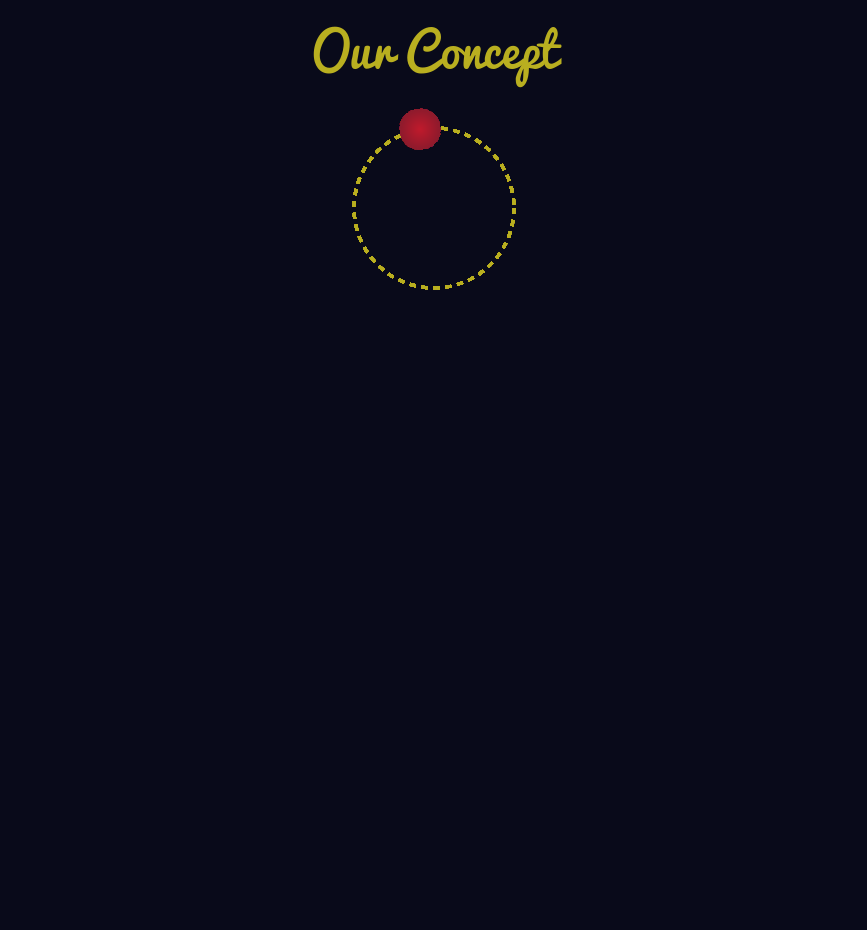
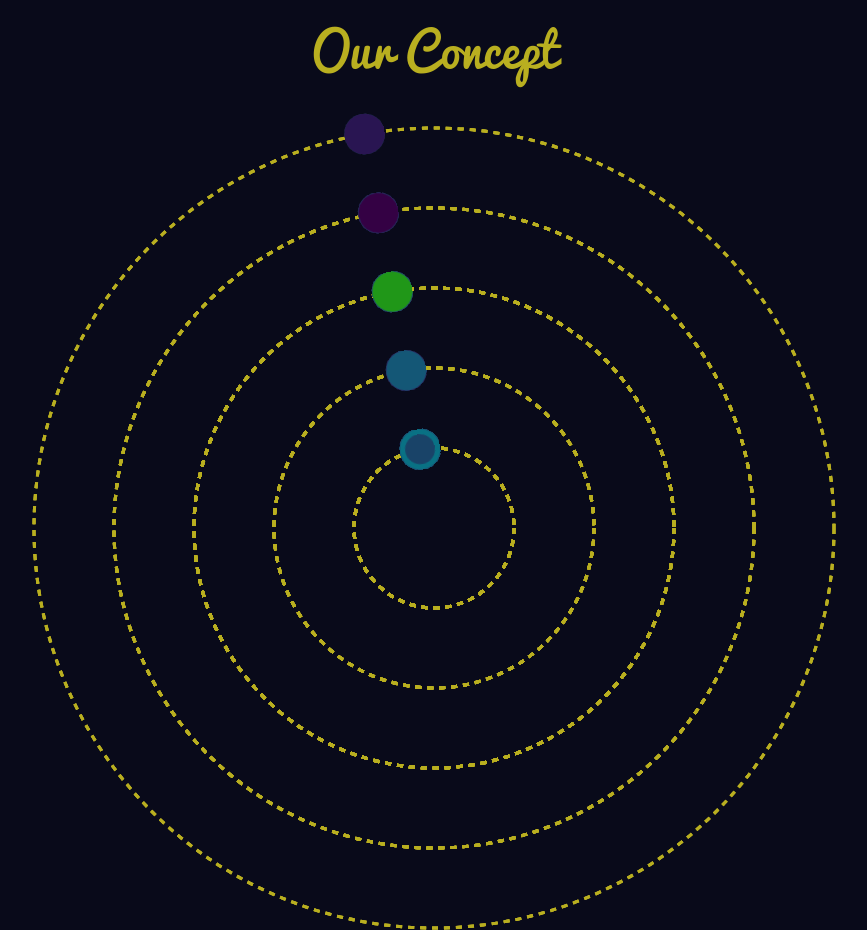
Before and after one commit to reggiegg/CPSC410, a plain HTML site: page site/index.html in a window 1280 px wide. Shown: the whole page, without its empty margins (206-1073 px from the left). Before the commit the page ends 800 px from the top, so only its background shows below. Drawn offline with nearby package versions, Linux system fonts and the light colour scheme.

Commit message:
got the color working

```diff
--- a/site/index.css
+++ b/site/index.css
@@ -54,7 +54,7 @@ body {
 }
 
 .planet circle {
-  fill: url(#planet-gradient);
+  /*fill: url(#planet-gradient);*/
 }
 
 @-moz-keyframes rotate {
--- a/site/index.html
+++ b/site/index.html
@@ -75,9 +75,12 @@ d3.csv("planets.csv", type, function(error, planets) {
       .style(prefix + "animation-duration", function(d) { return t(d.period) + "s"; })
       .style(prefix + "transform-origin", function(d) { return d.system.radius + "px " + d.system.radius + "px"; })
     .append("circle")
+      .attr("style", function(d) { return "fill:#"+d.hue.toString().substring(1,7);})
       .attr("transform", function(d) { return "translate(" + d.system.radius + "," + d.system.radius + ")"; })
       .attr("cx", function(d) { return x(d.semimajor_axis); })
       .attr("r", function(d) { return r(d.planet_radius); });
+
+
 });
 
 function type(d) {
@@ -85,6 +88,7 @@ function type(d) {
   d.planet_radius = +d.planet_radius;
   d.semimajor_axis = +d.semimajor_axis;
   d.stellar_radius = +d.stellar_radius;
+  d.hue = +d.hue
   return d;
 }
 
--- a/site/planets.csv
+++ b/site/planets.csv
@@ -1,151 +1,151 @@
 period,planet_radius,semimajor_axis,stellar_radius,stellar_teff,id,planet_name,hue
-18,40,0.2,1,1,416862570,RevisionGraphScene,5242960,
-18,60,0.2,1,1,416862570,FileTableRow,2097184,
-18,30,0.2,1,1,416862570,ConflictResolverHandler,5242960,
-18,30,0.2,1,1,416862570,ConflictAction,4194368,
-18,60,0.2,1,1,416862570,HistoryDialog,7340144,
-18,60,0.2,1,1,416862570,BranchTask,6291552,
-18,60,0.2,1,1,416862570,PropertiesTask,5242960,
-18,20,0.2,1,1,416862570,Runnable,3145776,
-18,60,0.2,1,1,416862570,RevisionGraph,6291552,
-18,40,0.2,1,1,416862570,GraphViewFrame,7340144,
-18,60,0.2,1,1,416862570,PropertyHandler,2097184,
-18,10,0.2,1,1,416862570,ListSelectionListener,4194368,
-18,30,0.2,1,1,416862570,ISVNEventHandler,-2097184,
-18,40,0.2,1,1,416862570,SelectedProperty,2097184,
-18,10,0.2,1,1,416862570,PopupMenuProvider,7340144,
-18,20,0.2,1,1,416862570,Border,6291552,
-18,30,0.2,1,1,416862570,ISVNCommitHandler,3145776,
-18,60,0.2,1,1,416862570,FileRowImpl,4194368,
-18,20,0.2,1,1,416862570,FilenameFilter,3145776,
-18,60,0.2,1,1,416862570,PropertiesDialog,7340144,
-18,10,0.2,1,1,416862570,MouseAdapter,3145776,
-18,60,0.2,1,1,416862570,SortedListEntry,4194368,
-18,40,0.2,1,1,416862570,ActionListener,3145776,
-18,30,0.2,1,1,416862570,SwingWorker,5242960,
-18,20,0.2,1,1,416862570,Logger,4194368,
-18,30,0.2,1,1,416862570,ListSelectionListener,3145776,
-18,60,0.2,1,1,416862570,RepoTreeView,6291552,
-18,50,0.2,1,1,416862570,GraphView,7340144,
-18,30,0.2,1,1,416862570,ActionListener,3145776,
-18,20,0.2,1,1,416862570,DefaultTableCellRenderer,5242960,
-18,30,0.2,1,1,416862570,ISVNEventHandler,3145776,
-18,10,0.2,1,1,416862570,MouseAdapter,3145776,
-18,60,0.2,1,1,416862570,SwitchTask,6291552,
-18,60,0.2,1,1,416862570,FieldState,2097184,
-18,60,0.2,1,1,416862570,HistoryTask,6291552,
-18,10,0.2,1,1,416862570,ListSelectionListener,4194368,
-18,60,0.2,1,1,416862570,Handler,4194368,
-18,60,0.2,1,1,416862570,SSLLoginAuth,3145776,
-18,60,0.2,1,1,416862570,CleanupTask,5242960,
-18,60,0.2,1,1,416862570,ComboBoxState,3145776,
-18,10,0.2,1,1,416862570,DefaultTableModel,3145776,
-18,20,0.2,1,1,416862570,Runnable,3145776,
-18,10,0.2,1,1,416862570,WindowCloseListener,3145776,
-18,60,0.2,1,1,416862570,ResolveTask,6291552,
-18,40,0.2,1,1,416862570,URLChooser,6291552,
-18,10,0.2,1,1,416862570,JTable,3145776,
-18,10,0.2,1,1,416862570,Main,3145776,
-18,60,0.2,1,1,416862570,UpdateTask,5242960,
-18,60,0.2,1,1,416862570,ActionListener,3145776,
-18,10,0.2,1,1,416862570,ComponentAdapter,5242960,
-18,60,0.2,1,1,416862570,RevertTask,5242960,
-18,40,0.2,1,1,416862570,JIndentTask,6291552,
-18,60,0.2,1,1,416862570,MergeTask,5242960,
-18,40,0.2,1,1,416862570,TextFieldProperty,3145776,
-18,60,0.2,1,1,416862570,Location,4194368,
-18,40,0.2,1,1,416862570,RowFilter,-5242960,
-18,60,0.2,1,1,416862570,GraphTreeWidget,4194368,
-18,40,0.2,1,1,416862570,AnnotationHandler,5242960,
-18,60,0.2,1,1,416862570,RepoNodeData,4194368,
-18,30,0.2,1,1,416862570,ISVNEventHandler,1048592,
-18,60,0.2,1,1,416862570,LoginDialog,6291552,
-18,60,0.2,1,1,416862570,SceneSupport,5242960,
-18,60,0.2,1,1,416862570,SVNAppView,6291552,
-18,20,0.2,1,1,416862570,ActionListener,2097184,
-18,60,0.2,1,1,416862570,SelectedState,2097184,
-18,20,0.2,1,1,416862570,Logger,4194368,
-18,10,0.2,1,1,416862570,ItemListener,3145776,
-18,40,0.2,1,1,416862570,AnnotateTask,5242960,
-18,30,0.2,1,1,416862570,ISVNEventHandler,3145776,
-18,60,0.2,1,1,416862570,SortedListModel,5242960,
-18,20,0.2,1,1,416862570,ListSelectionListener,3145776,
-18,20,0.2,1,1,416862570,ISVNLogEntryHandler,3145776,
-18,60,0.2,1,1,416862570,GraphTask,5242960,
-18,20,0.2,1,1,416862570,TreeSelectionListener,3145776,
-18,60,0.2,1,1,416862570,ActionListener,3145776,
-18,60,0.2,1,1,416862570,FileTableModel,3145776,
-18,10,0.2,1,1,416862570,DefaultTableCellRenderer,5242960,
-18,60,0.2,1,1,416862570,MultiLineToolTipUI,5242960,
-18,60,0.2,1,1,416862570,DiffTask,5242960,
-18,30,0.2,1,1,416862570,ISVNEventHandler,3145776,
-18,10,0.2,1,1,416862570,Main,3145776,
-18,60,0.2,1,1,416862570,AddTask,5242960,
-18,60,0.2,1,1,416862570,CommitFrame,6291552,
-18,20,0.2,1,1,416862570,SelectProvider,4194368,
-18,60,0.2,1,1,416862570,CheckoutTask,6291552,
-18,40,0.2,1,1,416862570,ComboBoxProperty,2097184,
-18,30,0.2,1,1,416862570,ISVNEventHandler,3145776,
-18,60,0.2,1,1,416862570,SceneSupport,5242960,
-18,40,0.2,1,1,416862570,SVNAppAboutBox,7340144,
-18,10,0.2,1,1,416862570,MouseWheelListener,3145776,
-18,30,0.2,1,1,416862570,AnnotateDialog,7340144,
-18,30,0.2,1,1,416862570,AbstractAction,4194368,
-18,20,0.2,1,1,416862570,ISVNLogEntryHandler,5242960,
-18,40,0.2,1,1,416862570,ActionListener,3145776,
-18,10,0.2,1,1,416862570,JMeldDiffView,7340144,
-18,20,0.2,1,1,416862570,ISVNStatusHandler,3145776,
-18,10,0.2,1,1,416862570,ComponentAdapter,5242960,
-18,20,0.2,1,1,416862570,Thread,4194368,
-18,20,0.2,1,1,416862570,ListSelectionListener,1048592,
-18,40,0.2,1,1,416862570,SVNLogger,3145776,
-18,40,0.2,1,1,416862570,RevisionGraphScene,5242960,
-18,40,0.2,1,1,416862570,ListDataListener,3145776,
-18,60,0.2,1,1,416862570,AbstractTableModel,1048592,
-18,30,0.2,1,1,416862570,UserPass,5242960,
-18,20,0.2,1,1,416862570,FileTableRenderer,4194368,
-18,60,0.2,1,1,416862570,RevisionGraph,6291552,
-18,60,0.2,1,1,416862570,GraphTree,3145776,
-18,10,0.2,1,1,416862570,PopupMenuProvider,7340144,
-18,20,0.2,1,1,416862570,KeyAdapter,0,
-18,60,0.2,1,1,416862570,GraphTreeWidget,4194368,
-18,20,0.2,1,1,416862570,SelectProvider,4194368,
-18,60,0.2,1,1,416862570,PropertyHandler,3145776,
-18,30,0.2,1,1,416862570,Runnable,4194368,
-18,20,0.2,1,1,416862570,StreamLogger,4194368,
-18,60,0.2,1,1,416862570,UpdateAppTask,5242960,
-18,60,0.2,1,1,416862570,HistoryPopupMenu,5242960,
-18,60,0.2,1,1,416862570,ColoredOutputStream,4194368,
-18,40,0.2,1,1,416862570,PasswordLoginAuth,3145776,
-18,10,0.2,1,1,416862570,MouseWheelListener,3145776,
-18,20,0.2,1,1,416862570,DefaultTableCellRenderer,5242960,
-18,20,0.2,1,1,416862570,StreamLogger,4194368,
-18,30,0.2,1,1,416862570,DownloadServiceListener,2097184,
-18,20,0.2,1,1,416862570,Runnable,6291552,
-18,20,0.2,1,1,416862570,MouseAdapter,5242960,
-18,60,0.2,1,1,416862570,SVNApp,4194368,
-18,30,0.2,1,1,416862570,AbstractAction,6291552,
-18,20,0.2,1,1,416862570,Border,6291552,
-18,10,0.2,1,1,416862570,NonExitingJMeldPanel,3145776,
-18,20,0.2,1,1,416862570,FilenameFilter,3145776,
-18,30,0.2,1,1,416862570,ISVNEventHandler,3145776,
-18,10,0.2,1,1,416862570,DiffView,-2097184,
-18,10,0.2,1,1,416862570,JTable,3145776,
-18,20,0.2,1,1,416862570,DefaultTableModel,3145776,
-18,30,0.2,1,1,416862570,AbstractAction,6291552,
-18,20,0.2,1,1,416862570,PropertyChangeListener,5242960,
-18,10,0.2,1,1,416862570,PlafMacros,5242960,
-18,10,0.2,1,1,416862570,VisualAPIGraphView,4194368,
-18,60,0.2,1,1,416862570,RefreshTask,4194368,
-18,30,0.2,1,1,416862570,TreeExpansionListener,1048592,
-18,60,0.2,1,1,416862570,GraphTree,3145776,
-18,20,0.2,1,1,416862570,KeyAdapter,0,
-18,20,0.2,1,1,416862570,ItemListener,3145776,
-18,10,0.2,1,1,416862570,DefaultListCellRenderer,0,
-18,60,0.2,1,1,416862570,GraphLogEntry,3145776,
-18,10,0.2,1,1,416862570,ItemListener,3145776,
-18,20,0.2,1,1,416862570,KeyAdapter,3145776,
-18,60,0.2,1,1,416862570,CommitTask,7340144,
-18,60,0.2,1,1,416862570,PropertyTableModel,2097184,
-18,30,0.2,1,1,416862570,ActionListener,4194368,
-18,40,0.2,1,1,416862570,FileRow,-2097184,
+18,40,0.6,1,1,-748055831,RevisionGraphScene,5242960,
+18,60,1.0,1,1,-748055831,FileTableRow,2097184,
+18,30,0.6,1,1,-748055831,ConflictResolverHandler,5242960,
+18,30,0.2,1,1,-748055831,ConflictAction,4194368,
+18,60,1.0,1,1,-748055831,HistoryDialog,7340144,
+18,60,0.6,1,1,-748055831,BranchTask,6291552,
+18,60,0.2,1,1,-748055831,PropertiesTask,5242960,
+18,20,0.2,1,1,-748055831,Runnable,3145776,
+18,60,0.2,1,1,-748055831,RevisionGraph,6291552,
+18,40,0.4,1,1,-748055831,GraphViewFrame,7340144,
+18,60,0.2,1,1,-748055831,PropertyHandler,2097184,
+18,10,0.2,1,1,-748055831,ListSelectionListener,4194368,
+18,30,0.2,1,1,-748055831,ISVNEventHandler,-2097184,
+18,40,0.6,1,1,-748055831,SelectedProperty,2097184,
+18,10,0.2,1,1,-748055831,PopupMenuProvider,7340144,
+18,20,0.2,1,1,-748055831,Border,6291552,
+18,30,0.2,1,1,-748055831,ISVNCommitHandler,3145776,
+18,60,0.6,1,1,-748055831,FileRowImpl,4194368,
+18,20,0.2,1,1,-748055831,FilenameFilter,3145776,
+18,60,0.2,1,1,-748055831,PropertiesDialog,7340144,
+18,10,0.2,1,1,-748055831,MouseAdapter,3145776,
+18,60,0.2,1,1,-748055831,SortedListEntry,4194368,
+18,40,0.2,1,1,-748055831,ActionListener,3145776,
+18,30,0.2,1,1,-748055831,SwingWorker,5242960,
+18,20,0.2,1,1,-748055831,Logger,4194368,
+18,30,0.2,1,1,-748055831,ListSelectionListener,3145776,
+18,60,0.4,1,1,-748055831,RepoTreeView,6291552,
+18,50,0.6,1,1,-748055831,GraphView,7340144,
+18,30,0.2,1,1,-748055831,ActionListener,3145776,
+18,20,0.2,1,1,-748055831,DefaultTableCellRenderer,5242960,
+18,30,0.2,1,1,-748055831,ISVNEventHandler,3145776,
+18,10,0.2,1,1,-748055831,MouseAdapter,3145776,
+18,60,0.6,1,1,-748055831,SwitchTask,6291552,
+18,60,0.2,1,1,-748055831,FieldState,2097184,
+18,60,0.8,1,1,-748055831,HistoryTask,6291552,
+18,10,0.2,1,1,-748055831,ListSelectionListener,4194368,
+18,60,0.2,1,1,-748055831,Handler,4194368,
+18,60,0.2,1,1,-748055831,SSLLoginAuth,3145776,
+18,60,0.6,1,1,-748055831,CleanupTask,5242960,
+18,60,0.2,1,1,-748055831,ComboBoxState,3145776,
+18,10,0.2,1,1,-748055831,DefaultTableModel,3145776,
+18,20,0.2,1,1,-748055831,Runnable,3145776,
+18,10,0.2,1,1,-748055831,WindowCloseListener,3145776,
+18,60,0.6,1,1,-748055831,ResolveTask,6291552,
+18,40,0.2,1,1,-748055831,URLChooser,6291552,
+18,10,0.2,1,1,-748055831,JTable,3145776,
+18,10,0.4,1,1,-748055831,Main,3145776,
+18,60,0.6,1,1,-748055831,UpdateTask,5242960,
+18,60,0.2,1,1,-748055831,ActionListener,3145776,
+18,10,0.2,1,1,-748055831,ComponentAdapter,5242960,
+18,60,0.4,1,1,-748055831,RevertTask,5242960,
+18,40,1.0,1,1,-748055831,JIndentTask,6291552,
+18,60,0.8,1,1,-748055831,MergeTask,5242960,
+18,40,0.2,1,1,-748055831,TextFieldProperty,3145776,
+18,60,0.6,1,1,-748055831,Location,4194368,
+18,40,0.2,1,1,-748055831,RowFilter,-5242960,
+18,60,0.6,1,1,-748055831,GraphTreeWidget,4194368,
+18,40,0.2,1,1,-748055831,AnnotationHandler,5242960,
+18,60,0.8,1,1,-748055831,RepoNodeData,4194368,
+18,30,0.2,1,1,-748055831,ISVNEventHandler,1048592,
+18,60,0.8,1,1,-748055831,LoginDialog,6291552,
+18,60,0.6,1,1,-748055831,SceneSupport,5242960,
+18,60,0.2,1,1,-748055831,SVNAppView,6291552,
+18,20,0.2,1,1,-748055831,ActionListener,2097184,
+18,60,0.2,1,1,-748055831,SelectedState,2097184,
+18,20,0.2,1,1,-748055831,Logger,4194368,
+18,10,0.2,1,1,-748055831,ItemListener,3145776,
+18,40,0.4,1,1,-748055831,AnnotateTask,5242960,
+18,30,0.2,1,1,-748055831,ISVNEventHandler,3145776,
+18,60,0.6,1,1,-748055831,SortedListModel,5242960,
+18,20,0.2,1,1,-748055831,ListSelectionListener,3145776,
+18,20,0.2,1,1,-748055831,ISVNLogEntryHandler,3145776,
+18,60,0.6,1,1,-748055831,GraphTask,5242960,
+18,20,0.2,1,1,-748055831,TreeSelectionListener,3145776,
+18,60,0.2,1,1,-748055831,ActionListener,3145776,
+18,60,0.6,1,1,-748055831,FileTableModel,3145776,
+18,10,0.2,1,1,-748055831,DefaultTableCellRenderer,5242960,
+18,60,0.6,1,1,-748055831,MultiLineToolTipUI,5242960,
+18,60,0.2,1,1,-748055831,DiffTask,5242960,
+18,30,0.2,1,1,-748055831,ISVNEventHandler,3145776,
+18,10,0.4,1,1,-748055831,Main,3145776,
+18,60,0.6,1,1,-748055831,AddTask,5242960,
+18,60,0.8,1,1,-748055831,CommitFrame,6291552,
+18,20,0.2,1,1,-748055831,SelectProvider,4194368,
+18,60,0.6,1,1,-748055831,CheckoutTask,6291552,
+18,40,0.2,1,1,-748055831,ComboBoxProperty,2097184,
+18,30,0.2,1,1,-748055831,ISVNEventHandler,3145776,
+18,60,0.6,1,1,-748055831,SceneSupport,5242960,
+18,40,0.4,1,1,-748055831,SVNAppAboutBox,7340144,
+18,10,0.2,1,1,-748055831,MouseWheelListener,3145776,
+18,30,0.4,1,1,-748055831,AnnotateDialog,7340144,
+18,30,0.2,1,1,-748055831,AbstractAction,4194368,
+18,20,0.2,1,1,-748055831,ISVNLogEntryHandler,5242960,
+18,40,0.2,1,1,-748055831,ActionListener,3145776,
+18,10,0.4,1,1,-748055831,JMeldDiffView,7340144,
+18,20,0.2,1,1,-748055831,ISVNStatusHandler,3145776,
+18,10,0.2,1,1,-748055831,ComponentAdapter,5242960,
+18,20,0.2,1,1,-748055831,Thread,4194368,
+18,20,0.2,1,1,-748055831,ListSelectionListener,1048592,
+18,40,0.6,1,1,-748055831,SVNLogger,3145776,
+18,40,0.6,1,1,-748055831,RevisionGraphScene,5242960,
+18,40,0.2,1,1,-748055831,ListDataListener,3145776,
+18,60,0.2,1,1,-748055831,AbstractTableModel,1048592,
+18,30,0.2,1,1,-748055831,UserPass,5242960,
+18,20,0.8,1,1,-748055831,FileTableRenderer,4194368,
+18,60,0.2,1,1,-748055831,RevisionGraph,6291552,
+18,60,0.6,1,1,-748055831,GraphTree,3145776,
+18,10,0.2,1,1,-748055831,PopupMenuProvider,7340144,
+18,20,0.2,1,1,-748055831,KeyAdapter,0,
+18,60,0.6,1,1,-748055831,GraphTreeWidget,4194368,
+18,20,0.2,1,1,-748055831,SelectProvider,4194368,
+18,60,0.2,1,1,-748055831,PropertyHandler,3145776,
+18,30,0.2,1,1,-748055831,Runnable,4194368,
+18,20,0.2,1,1,-748055831,StreamLogger,4194368,
+18,60,0.4,1,1,-748055831,UpdateAppTask,5242960,
+18,60,0.6,1,1,-748055831,HistoryPopupMenu,5242960,
+18,60,0.2,1,1,-748055831,ColoredOutputStream,4194368,
+18,40,0.2,1,1,-748055831,PasswordLoginAuth,3145776,
+18,10,0.2,1,1,-748055831,MouseWheelListener,3145776,
+18,20,0.2,1,1,-748055831,DefaultTableCellRenderer,5242960,
+18,20,0.2,1,1,-748055831,StreamLogger,4194368,
+18,30,0.2,1,1,-748055831,DownloadServiceListener,2097184,
+18,20,0.2,1,1,-748055831,Runnable,6291552,
+18,20,0.2,1,1,-748055831,MouseAdapter,5242960,
+18,60,0.8,1,1,-748055831,SVNApp,4194368,
+18,30,0.2,1,1,-748055831,AbstractAction,6291552,
+18,20,0.2,1,1,-748055831,Border,6291552,
+18,10,0.2,1,1,-748055831,NonExitingJMeldPanel,3145776,
+18,20,0.2,1,1,-748055831,FilenameFilter,3145776,
+18,30,0.2,1,1,-748055831,ISVNEventHandler,3145776,
+18,10,0.4,1,1,-748055831,DiffView,-2097184,
+18,10,0.2,1,1,-748055831,JTable,3145776,
+18,20,0.2,1,1,-748055831,DefaultTableModel,3145776,
+18,30,0.2,1,1,-748055831,AbstractAction,6291552,
+18,20,0.2,1,1,-748055831,PropertyChangeListener,5242960,
+18,10,0.4,1,1,-748055831,PlafMacros,5242960,
+18,10,0.4,1,1,-748055831,VisualAPIGraphView,4194368,
+18,60,0.8,1,1,-748055831,RefreshTask,4194368,
+18,30,0.2,1,1,-748055831,TreeExpansionListener,1048592,
+18,60,0.6,1,1,-748055831,GraphTree,3145776,
+18,20,0.2,1,1,-748055831,KeyAdapter,0,
+18,20,0.2,1,1,-748055831,ItemListener,3145776,
+18,10,0.2,1,1,-748055831,DefaultListCellRenderer,0,
+18,60,0.4,1,1,-748055831,GraphLogEntry,3145776,
+18,10,0.2,1,1,-748055831,ItemListener,3145776,
+18,20,0.2,1,1,-748055831,KeyAdapter,3145776,
+18,60,0.8,1,1,-748055831,CommitTask,7340144,
+18,60,0.2,1,1,-748055831,PropertyTableModel,2097184,
+18,30,0.2,1,1,-748055831,ActionListener,4194368,
+18,40,0.6,1,1,-748055831,FileRow,-2097184,
```
Also changed, not shown: 3 other files.
